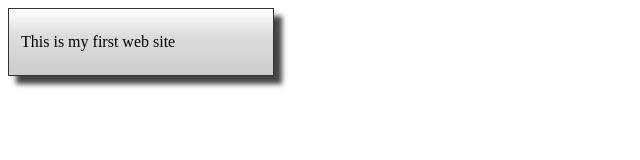
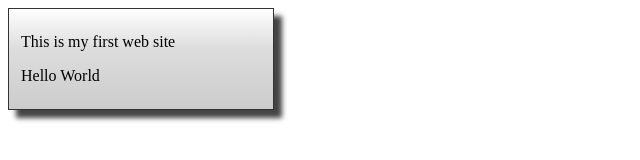
Before and after one commit to Vahid819/My-Frist-project, a plain HTML site: page index.html in a window 1280 px wide. Shown: the whole page, without its empty margins (0-640 px from the left). Drawn offline with Linux system fonts and the light colour scheme.

Commit message:
Add new HTML fil

```diff
--- a/index.html
+++ b/index.html
@@ -12,6 +12,7 @@
 <body>
  <div class="shadowbox">
   <p>This is my first web site</p>
+  <p>Hello World</p>
 </div>
 </body>
 
```
Also changed, not shown: p.html (added, +1 -0 lines).
